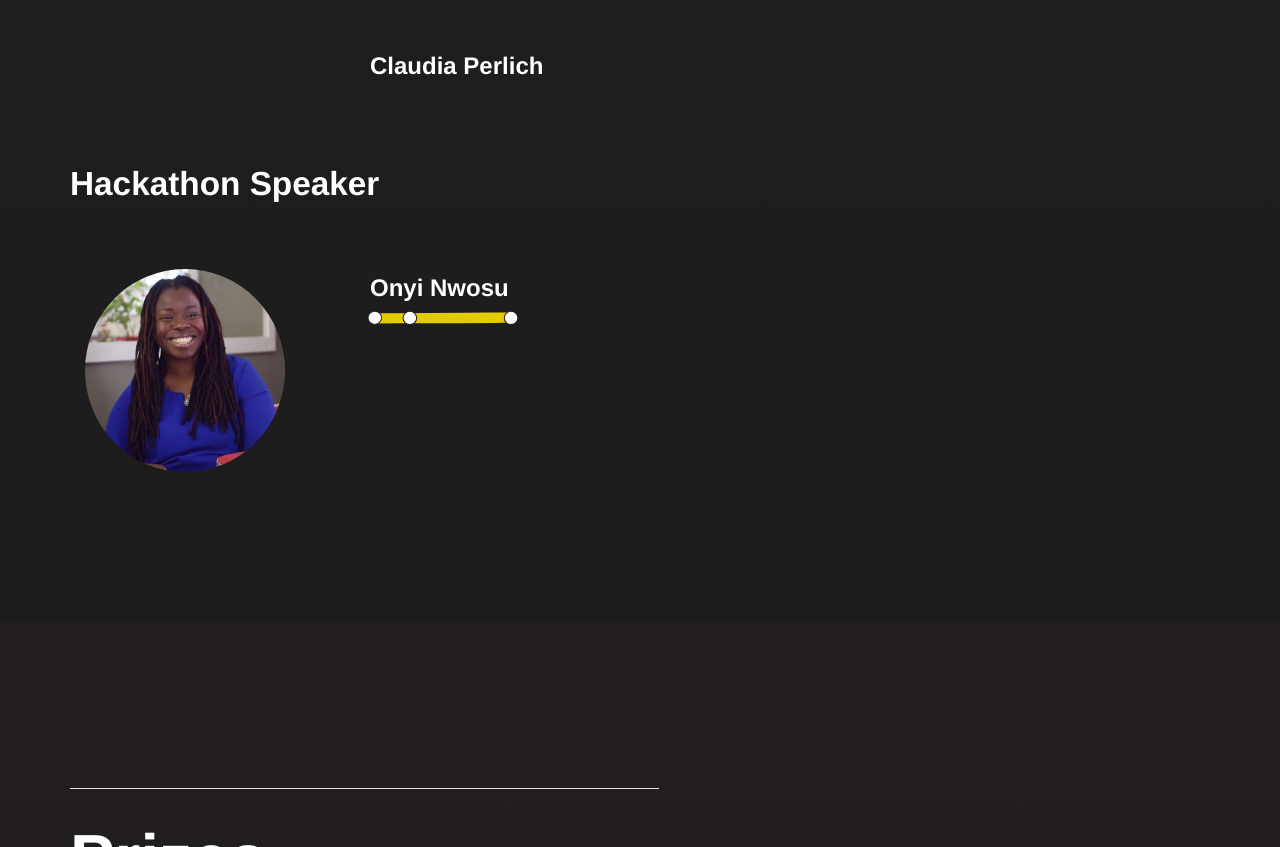
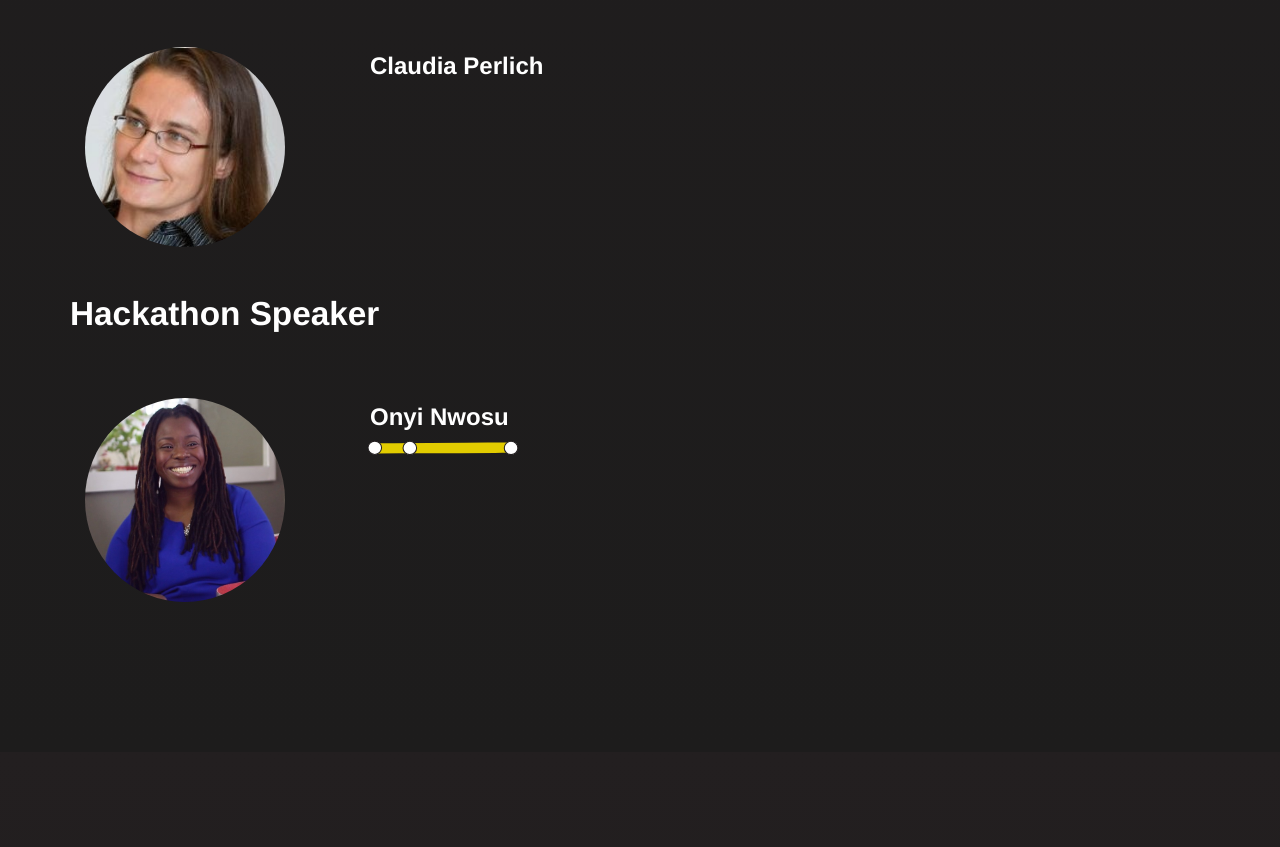
Before and after one commit to adicu/2019.devfe.st, a plain HTML site: page dist/index.html in a window 1280 px wide. Shown: the part 9494-10341 px from the top of the page. Drawn offline with Linux system fonts and the light colour scheme.

Commit message:
added claudia picture

```diff
--- a/dist/index.html
+++ b/dist/index.html
@@ -385,7 +385,7 @@
         <div class='content-begin'>
           <div class='row'>
             <div class="col-md-3">
-              <img src='' width='200px' class='judge-img'>
+              <img src='img/judges/claudia.jpeg' width='200px' class='judge-img'>
             </div>
             <div class='col-md-9'>
               <h4 class='strong-text mta-brand'><span class='text-nowrap'>Claudia Perlich</h4>
```
Also changed, not shown: dist/img/judges/claudia.jpeg (added).
